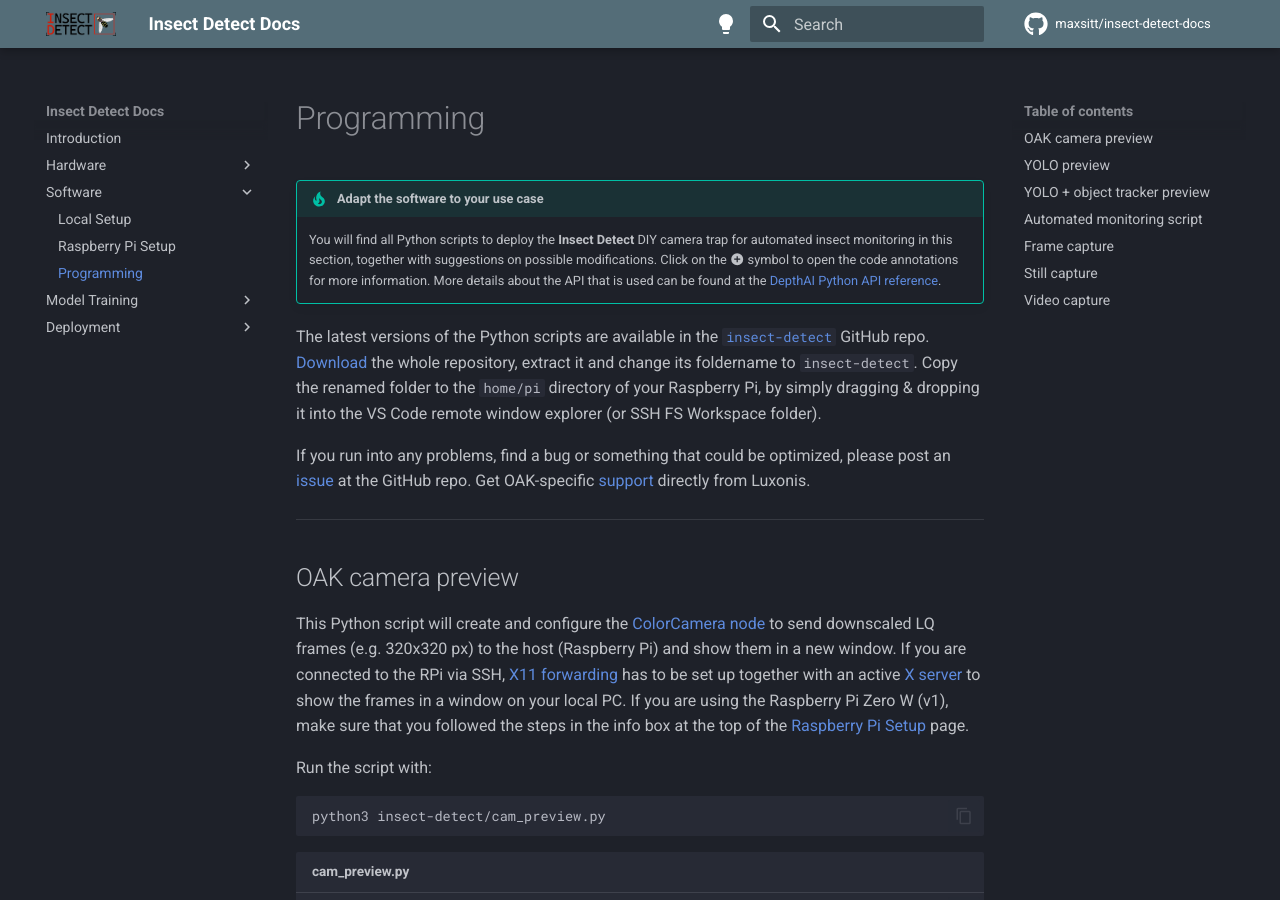
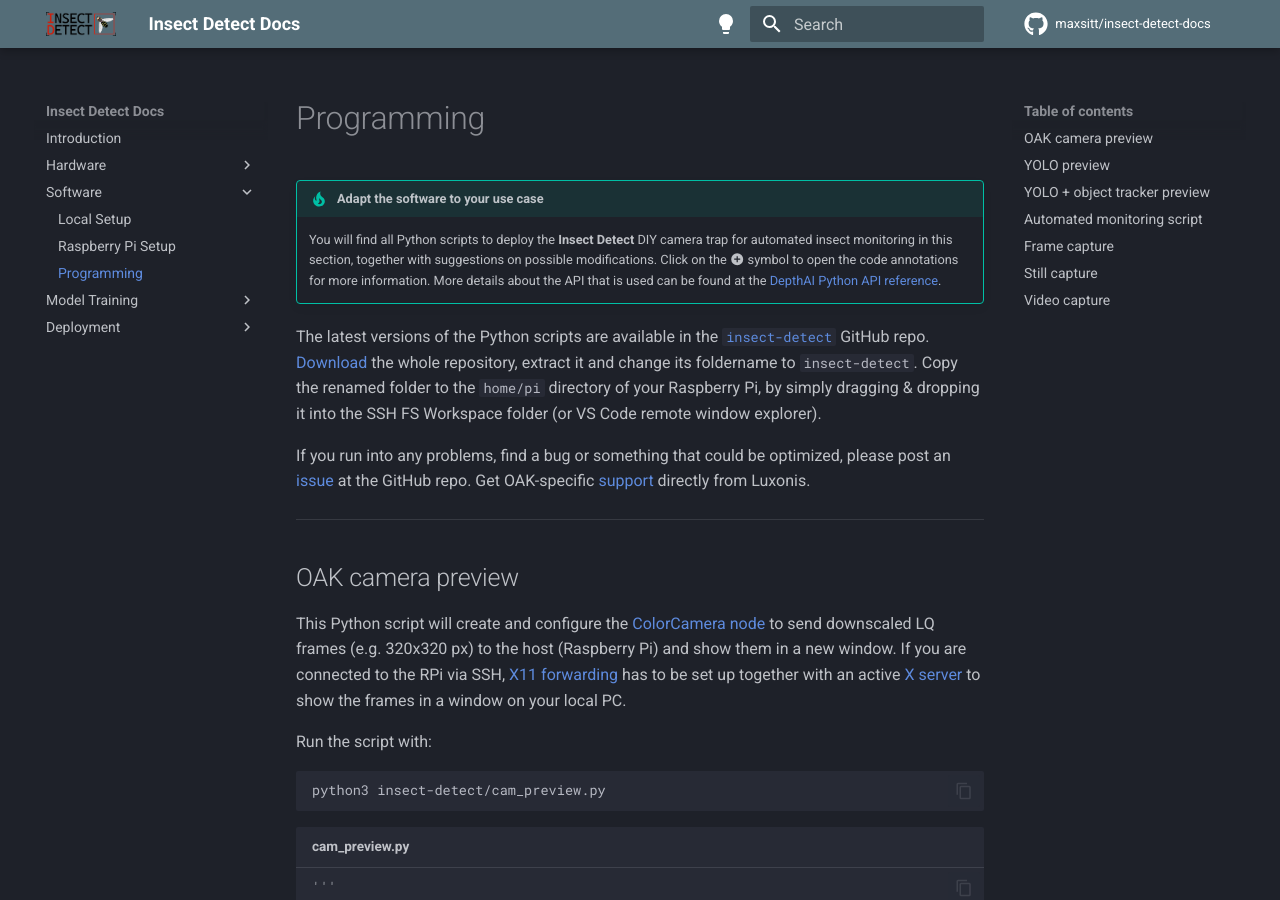
Before and after one commit to maxsitt/insect-detect-docs, an MkDocs documentation site: the page built from docs/software/programming.md, in a window 1280 px wide and 900 px high. Built offline with MkDocs 1.6.1 and Material for MkDocs 9.7.7, drawn with Linux system fonts in a browser that asks for light colours; comment, search, counter and statistics services are not loaded.

Commit message:
Update programming.md
Change link to X11 forwarding instructions.

```diff
--- a/docs/software/programming.md
+++ b/docs/software/programming.md
@@ -14,7 +14,7 @@
 [Download](https://github.com/maxsitt/insect-detect/archive/refs/heads/main.zip){target=_blank}
 the whole repository, extract it and change its foldername to `insect-detect`. Copy
 the renamed folder to the `home/pi` directory of your Raspberry Pi, by simply dragging
-& dropping it into the VS Code remote window explorer (or SSH FS Workspace folder).
+& dropping it into the SSH FS Workspace folder (or VS Code remote window explorer).
 
 If you run into any problems, find a bug or something that could be optimized,
 please post an [issue](https://github.com/maxsitt/insect-detect/issues){target=_blank}
@@ -29,12 +29,10 @@
 [ColorCamera node](https://docs.luxonis.com/projects/api/en/latest/components/nodes/color_camera/){target=_blank}
 to send downscaled LQ frames (e.g. 320x320 px) to the host (Raspberry Pi) and
 show them in a new window. If you are connected to the RPi via SSH,
-[X11 forwarding](pisetup.md#configure-x11-forwarding){target=_blank} has to be
+[X11 forwarding](pisetup.md#ssh-connection-and-x11-forwarding){target=_blank} has to be
 set up together with an active
 [X server](localsetup.md#vcxsrv-windows-x-server){target=_blank} to show the
-frames in a window on your local PC. If you are using the Raspberry Pi Zero W (v1),
-make sure that you followed the steps in the info box at the top of the
-[Raspberry Pi Setup](pisetup.md){target=_blank} page.
+frames in a window on your local PC.
 
 Run the script with:
 
```
Also changed, not shown: other parts of docs/software/programming.md (+1 -1 lines).
